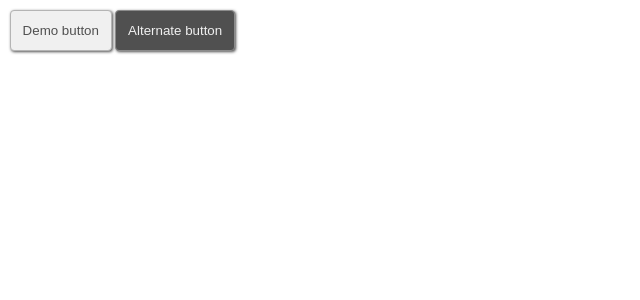
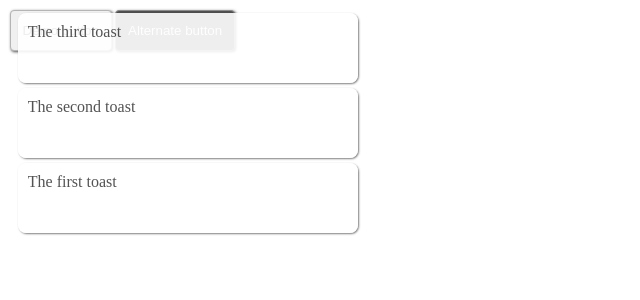
Before and after one commit to aroomforimprovement/react-comp-pack, a React (Create React App) app: page / in a window 1280 px wide. Shown: the top 300 px of the page, without its empty margins (0-640 px from the left). Built offline with nearby package versions, Linux system fonts and the light colour scheme.

Commit message:
4.1-basic-toast-component

```diff
--- a/src/App.js
+++ b/src/App.js
@@ -1,13 +1,29 @@
 
 import React from "react";
-import { MyButton } from './lib';
+import { Button, ToastRack } from './lib';
+
+const dummyToasts = [
+    {
+        id: 0,
+        message: "The first toast"
+    },
+    {
+        id: 1,
+        message: "The second toast"
+    },
+    {
+        id: 2,
+        message: "The third toast"
+    }
+];
 
 const App = () => {
 
     return(
         <div>
-            <MyButton btnText={'Demo button'}/>
-            <MyButton btnText={'Alternate button'} type={'alter'}/>
+            <Button btnText={'Demo button'}/>
+            <Button btnText={'Alternate button'} type={'alter'}/>
+            <ToastRack toasts={dummyToasts} />
         </div>
     );
 
--- a/src/lib/components/button/Button.js
+++ b/src/lib/components/button/Button.js
@@ -1,17 +1,11 @@
 import React from 'react';
 import './button.scss';
 
-export const Button = ({btnText, type}) => {
+export const Button = ({btnText, onClick, type}) => {
     return (
         <button
             className={`butt shade ${type}`}
-            onClick={() => {
-                console.log(`It worked! (${
-                    type
-                    ? type
-                    : 'standard'})`
-                )
-            }}
+            onClick={onClick}
         >
             {btnText}
         </button>
--- /dev/null
+++ b/src/lib/components/toast/Toast.js
@@ -0,0 +1,23 @@
+import React from 'react';
+import './toast.scss';
+
+const ToastSlice = ({t}) => {
+
+    return(
+        <div className={`toast-slice `}>
+            {t.message}
+        </div>
+    )
+}
+
+export const ToastRack = ({toasts}) => {
+
+    const toastComps = toasts.map((t, i) =>
+        <ToastSlice key={i} t={t}/>).reverse();
+
+    return(
+        <div className={`toast-rack`}>
+            {toastComps}
+        </div>
+    )
+}
--- /dev/null
+++ b/src/lib/components/toast/toast.scss
@@ -0,0 +1,29 @@
+
+.toast-rack{
+    position: fixed;
+    min-width: 100vw;
+    z-index: 1001;
+    top: 1vh;
+    left: 1vw;
+    margin: 0px;
+    padding: 0px;
+    font-family: 'sans-serif';
+    background-color: rgba(255, 255, 255, 0);
+    pointer-events: none;
+}
+
+.toast-slice{
+    pointer-events: all;
+    position: relative;
+    display: block;
+    min-height: 50px;
+    max-height: 30vh;
+    width: 20rem;
+    margin: 5px;
+    padding: 10px;
+    background-color: rgba(255, 255, 255, 0.9);
+    border: 0px;
+    border-radius: 0.5rem;
+    box-shadow: 1px 1px 2px rgba(0, 0, 0, 0.5);
+    color: rgba(40, 40, 40, 0.8);
+}
--- a/src/lib/index.js
+++ b/src/lib/index.js
@@ -1,3 +1,5 @@
-import { Button } from './components/button/Button';
+import { Button as MyButton } from './components/button/Button';
+import { ToastRack as MyToastRack } from './components/toast/Toast';
 
-export const MyButton = Button;
+export const Button = MyButton;
+export const ToastRack = MyToastRack;
```
